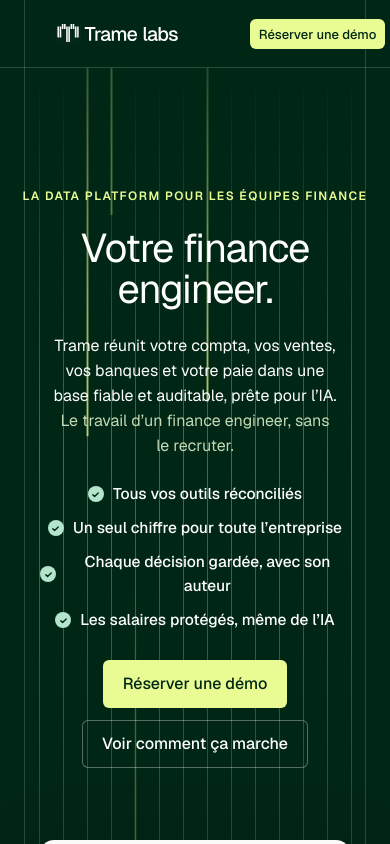
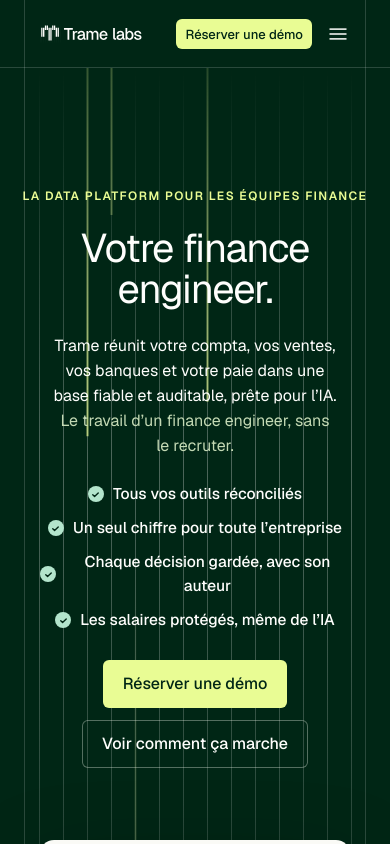
Before and after one commit to trame-labs/trame-website, a React (Vite) app: page / in a window 390 px wide. Shown: the top 844 px of the page. Built offline with nearby package versions, Linux system fonts and the light colour scheme.

Commit message:
Nav: keep the menu button on screen on phones
Co-Authored-By: Claude Opus 5.5 <noreply@anthropic.com>

```diff
--- a/src/components/layout/Nav.jsx
+++ b/src/components/layout/Nav.jsx
@@ -68,7 +68,7 @@ export default function Nav({ path }) {
       backdropFilter: 'blur(10px)', WebkitBackdropFilter: 'blur(10px)',
       boxShadow: `inset 0 -1px 0 ${line}`, transition: 'background-color 220ms cubic-bezier(.2,.7,.2,1)',
     }}>
-      <div style={{
+      <div className="tl-nav-inner" style={{
         width: 'calc(100% - 48px)', maxWidth: 1200, margin: '0 auto', padding: '0 32px', height: NAV_HEIGHT,
         display: 'flex', alignItems: 'center', gap: 36, boxShadow: `inset 1px 0 0 ${line}, inset -1px 0 0 ${line}`,
       }}>
--- a/src/styles/site.css
+++ b/src/styles/site.css
@@ -482,3 +482,5 @@ section.band + section.band { border-top: 1px solid var(--line); }
 .tl-dd-card:hover { background: var(--brand-green-100) !important; }
 @media (max-width: 960px) { .tl-nav-login { display: none !important; } }
 .v1 .band.dark .voice blockquote { color: var(--ink); }
+/* Phones: tighter nav so the burger stays on screen */
+@media (max-width: 600px) { .tl-nav-inner { gap: 14px !important; padding: 0 16px !important; } .tl-nav-inner > a:first-child svg { height: 20px; width: auto; } }
```
